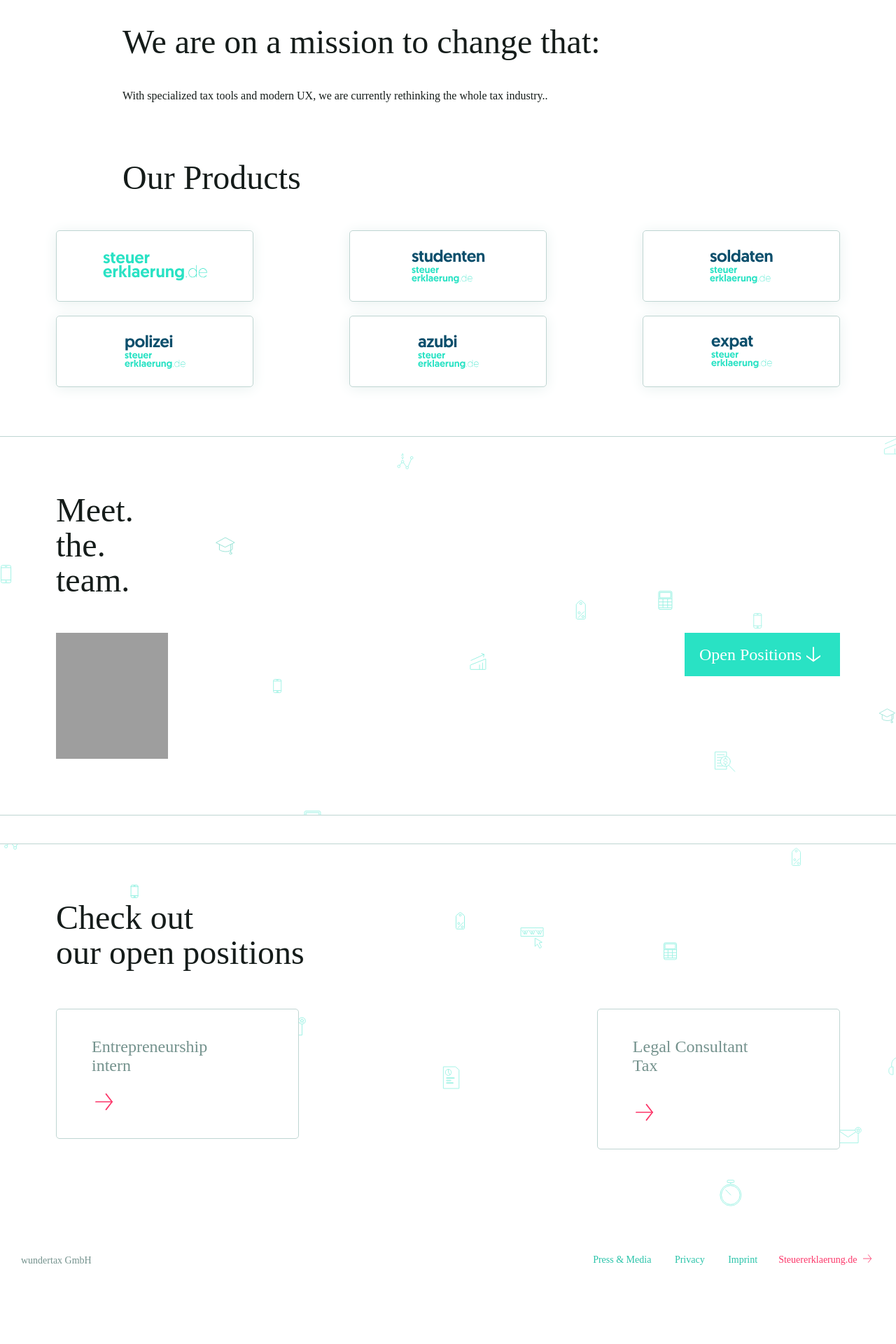
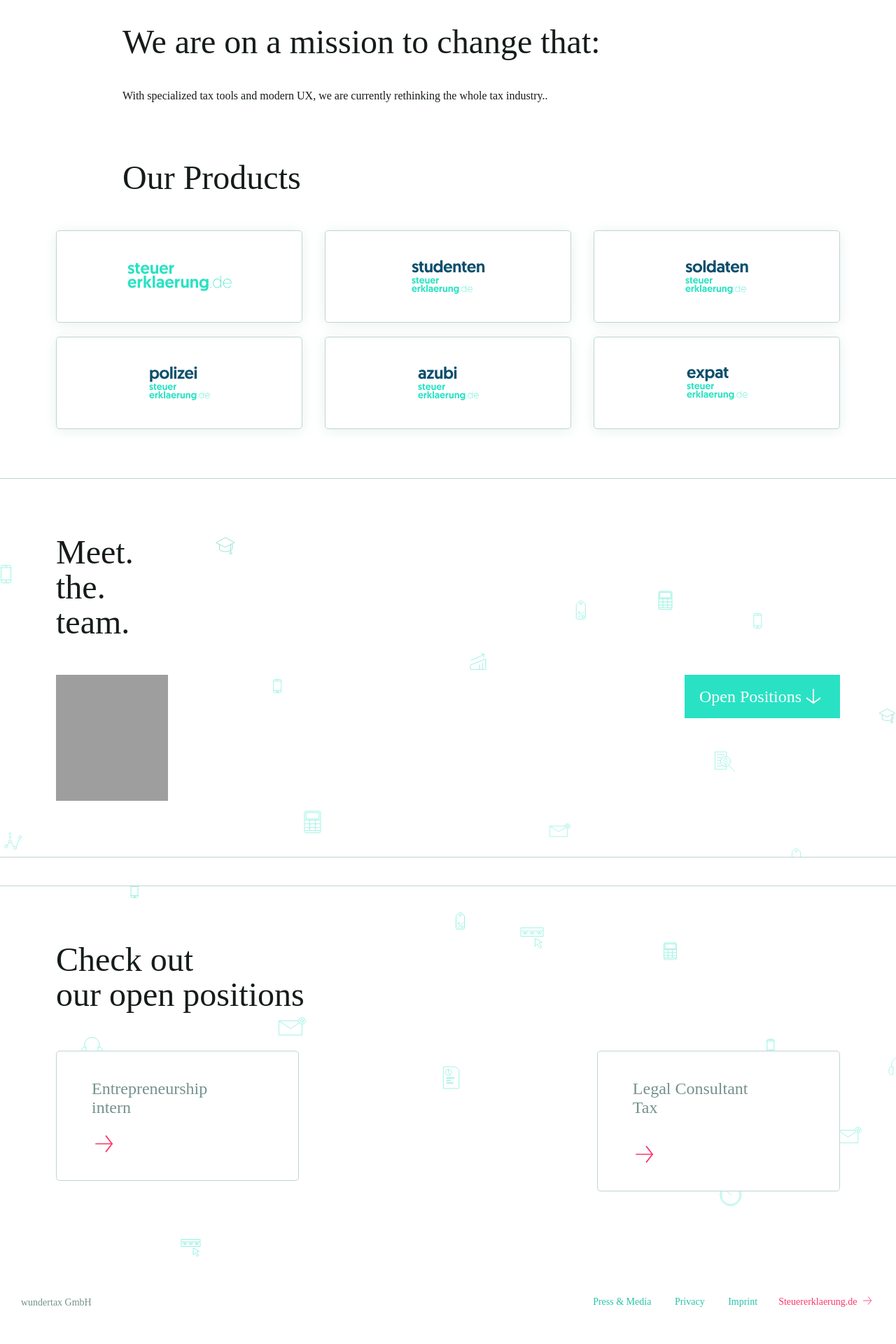
Before and after one commit to valentin-shvets/wundertax.github.io, a Jekyll site: the page built from index.md, in a window 1280 px wide. Shown: the part 804-2724 px from the top of the page at 70% size. Built offline with Jekyll 4.4.1, drawn with Linux system fonts in a browser that asks for light colours; some web fonts are replaced; before the commit the page ends 2664 px from its top, so only the background shows below that; grey boxes are pictures that could not be loaded.

Commit message:
use background for product logo

```diff
--- a/_includes/home/products.html
+++ b/_includes/home/products.html
@@ -21,7 +21,7 @@
     {% for product in site.products %}
     <div class="Products__product">
       <a href="{{ product.href }}" target="_blank">
-        <img src="/assets/images/products/{{ product.name }}.svg"/>
+        <div class="Products__product-logo" style="background-image: url('/assets/images/products/{{ product.name }}.svg')"></div>
       </a>
     </div>
     {% endfor %}
--- a/_sass/components/Products.scss
+++ b/_sass/components/Products.scss
@@ -30,5 +30,22 @@
     text-align: center;
     width: 280px;
     height: 100px;
+
+    &-logo {
+      background: no-repeat center;
+      bakground-size: contain;
+      width: 148px;
+      height: 40px;
+    }
+
+    @media ($tablet) {
+      width: 350px;
+      height: 130px;
+
+      &-logo {
+        width: 220px;
+        height: 60px;
+      }
+    }
   }
 }
```
